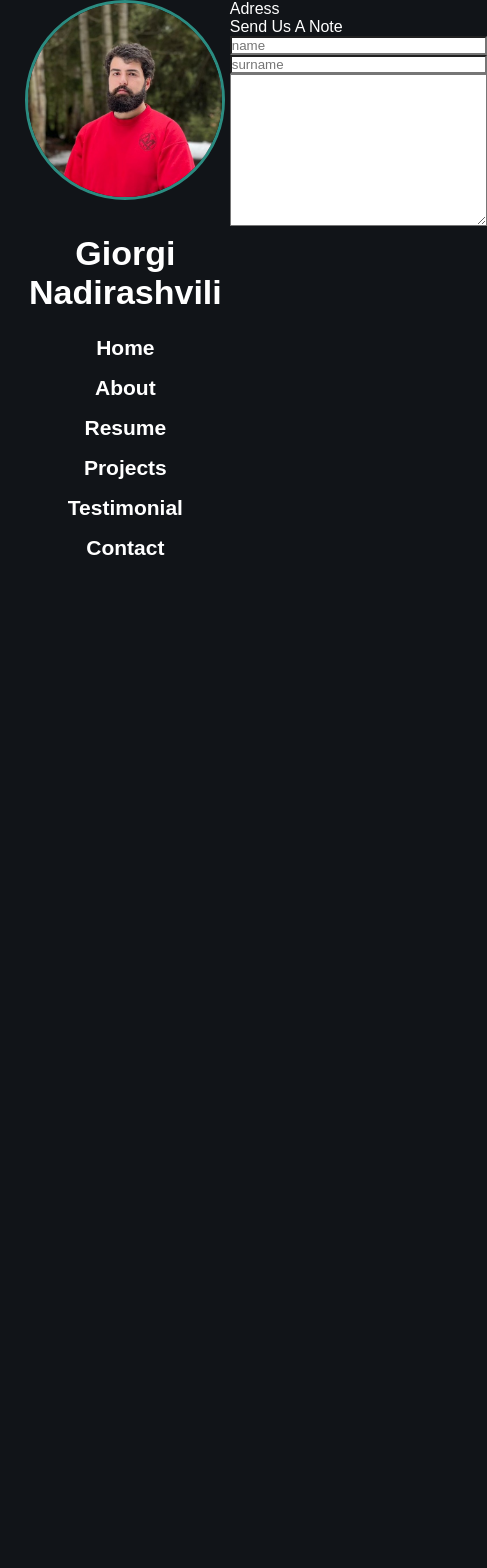
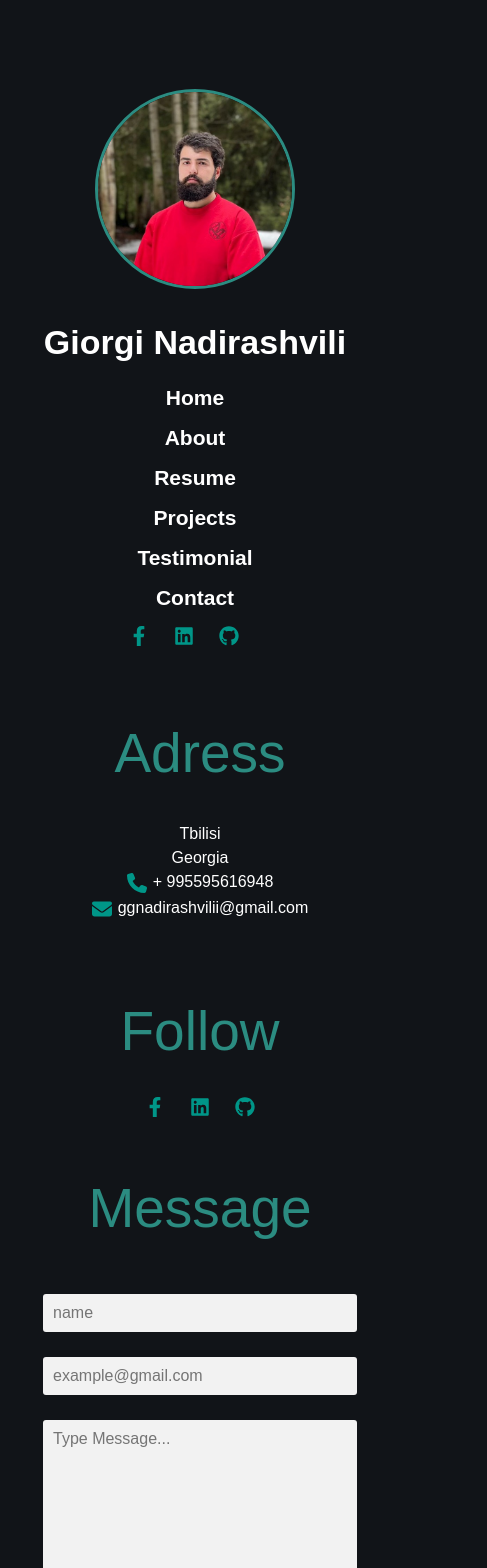
Before and after one commit to GGNadirashvili/reactPortfolio, a React (Create React App) app: page /contact in a window 390 px wide. Shown: the top 1568 px of the page, 487 px wide, since content can reach past the window. Before the commit the page ends 844 px from the top, so only its background shows below. Built offline with nearby package versions, Linux system fonts and the light colour scheme.

Commit message:
add contact page

```diff
--- a/package.json
+++ b/package.json
@@ -3,6 +3,7 @@
   "version": "0.1.0",
   "private": true,
   "dependencies": {
+    "@emailjs/browser": "^3.10.0",
     "@fortawesome/react-fontawesome": "^0.2.0",
     "@testing-library/jest-dom": "^5.16.5",
     "@testing-library/react": "^13.4.0",
--- a/src/components/Contact/Contact.jsx
+++ b/src/components/Contact/Contact.jsx
@@ -1,20 +1,111 @@
 import React from "react";
+import { useState } from "react";
 import Header from "../Header/Header";
+import SocialIcons from "../SocialIcons/SocialIcons";
+import Phone from "../../styles/Icons/Phone";
+import Message from "../../styles/Icons/Message";
+
 function Contact() {
+  const [nameValue, setNameValue] = useState("");
+  const [mailValue, setMailValue] = useState("");
+  const [textareaValue, setTextareaValue] = useState("");
+  const [isSent, setIsSent] = useState(false);
+  const [error, setError] = useState("");
+
+  const isValidEmail = (email) => {
+    const regex = /^[^\s@]+@[^\s@]+\.[^\s@]+$/;
+    return regex.test(email);
+  };
+
+  const SendEmail = (e) => {
+    e.preventDefault();
+    if (nameValue.length < 2) {
+      setError("Name should have at least 2 characters.");
+      return;
+    }
+    if (textareaValue.length < 2) {
+      setError("textarea should have at least 2 characters.");
+      return;
+    }
+    if (!isValidEmail(mailValue)) {
+      setError("Please enter a valid gmail address.");
+      return;
+    }
+    console.log("submited");
+    setNameValue("");
+    setTextareaValue("");
+    setMailValue("");
+    setIsSent(true);
+    setError("");
+  };
+
   return (
     <div className="contact-contaniner container white flex">
       <div className="contact-contaniner__left">
         <Header />
       </div>
-      <div className="contact-contaniner__right">
-        <div className="first">
-          <h2>Adress</h2>
+      <div className="contact-contaniner__right flex">
+        <div className="contact-contaniner__right--first">
+          <div className="flex column adress-cont gap">
+            <h2 className="ttl">Adress</h2>
+            <h3>Tbilisi</h3>
+            <h3>Georgia</h3>
+            <div className="phone flex gap">
+              <Phone />
+              <a href="tel:995595616948">+ 995595616948</a>
+            </div>
+            <div className="mesage flex gap">
+              <Message />{" "}
+              <a href="mailto:example@example.com">ggnadirashvilii@gmail.com</a>
+            </div>
+          </div>
+          <div className="social">
+            <h2 className="ttl">Follow</h2>
+            <div className="icons">
+              <SocialIcons />
+            </div>
+          </div>
         </div>
-        <div className="second flex column">
-          <h2>Send Us A Note</h2>
-          <input type="text" name="" id="" placeholder="name" />
-          <input type="text" name="" id="" placeholder="surname" />
-          <textarea name="text" id="" cols="30" rows="10"></textarea>
+        <div className="contact-contaniner__right--second flex column">
+          <h2 className="ttl">Message</h2>
+          <form onSubmit={SendEmail}>
+            <div className="flex column gap-25">
+              <div className="flex gap-25 input-cont">
+                <input
+                  type="text"
+                  name=""
+                  id=""
+                  placeholder="name"
+                  value={nameValue}
+                  onChange={(e) => setNameValue(e.target.value)}
+                  className={error && nameValue.length < 2 ? "error" : ""}
+                />
+                <input
+                  type="text"
+                  name=""
+                  id=""
+                  placeholder="example@gmail.com"
+                  value={mailValue}
+                  onChange={(e) => setMailValue(e.target.value)}
+                  className={error && !isValidEmail(mailValue) ? "error" : ""}
+                />
+              </div>
+              <textarea
+                name="text"
+                id=""
+                cols="30"
+                rows="10"
+                placeholder="Type Message..."
+                value={textareaValue}
+                onChange={(e) => setTextareaValue(e.target.value)}
+                className={error && textareaValue.length < 2 ? "error" : ""}
+              ></textarea>
+
+              <div className="flex j-center">
+                <button className="btn">Send Message</button>
+              </div>
+            </div>
+          </form>
         </div>
       </div>
     </div>
--- a/src/components/Contact/Contact.scss
+++ b/src/components/Contact/Contact.scss
@@ -1,2 +1,122 @@
 .contact-contaniner {
+  padding-top: 89px;
+  padding-bottom: 89px;
+  .error {
+    border: 2px solid red;
+  }
+  svg {
+    width: 20px;
+    height: 20px;
+    fill: #009688;
+  }
+  .ttl {
+    padding-bottom: 34px;
+  }
+  &__right {
+    width: 70%;
+    align-items: center;
+    justify-content: space-around;
+    &--first {
+      .social {
+        padding-top: 34px;
+      }
+    }
+    &--second {
+      gap: 20px;
+      input,
+      textarea {
+        padding: 10px;
+        border: none;
+        background-color: #f2f2f2;
+        border-radius: 3px;
+        font-size: 16px;
+        max-width: 500px;
+        &:focus {
+          outline: none;
+          box-shadow: 0 0 0 2px #009688;
+        }
+      }
+    }
+  }
+
+  @media only screen and (max-width: 1920px) {
+  }
+  //   1440
+  @media only screen and (max-width: 1679px) {
+  }
+  //1280
+  @media only screen and (max-width: 1439px) {
+    &__right {
+      flex-direction: column;
+      padding-left: 10px;
+
+      &--first {
+        display: flex;
+        gap: 120px;
+        .social {
+          padding-top: 0px;
+        }
+      }
+    }
+  }
+  //992
+  @media only screen and (max-width: 1279px) {
+  }
+  //768
+  @media only screen and (max-width: 991px) {
+  }
+  //480
+  @media only screen and (max-width: 767px) {
+    display: flex;
+    flex-direction: column;
+    &__right {
+      padding-top: 55px;
+      width: 100%;
+      &--first {
+        gap: 25px;
+      }
+      &--second {
+        padding-top: 55px;
+      }
+    }
+  }
+  // 375
+  @media only screen and (max-width: 479px) {
+    &__right {
+      padding-top: 55px;
+      width: 100%;
+
+      &--first {
+        display: flex;
+        flex-direction: column;
+        align-items: center;
+        gap: 80px;
+
+        .adress-cont {
+          display: flex;
+          flex-direction: column;
+          align-items: center;
+        }
+        .social {
+          display: flex;
+          flex-direction: column;
+          align-items: center;
+        }
+      }
+      &--second {
+        padding-top: 55px;
+        display: flex;
+        justify-content: center;
+        align-items: center;
+
+        .input-cont {
+          flex-direction: column;
+          width: 100%;
+          textarea {
+            width: 100%;
+          }
+        }
+      }
+    }
+  }
 }
--- a/src/components/Header/Header.jsx
+++ b/src/components/Header/Header.jsx
@@ -2,6 +2,7 @@
 import { Link } from "react-router-dom";
 import ProfilePhoto from "../../styles/images/me.jpg";
 import { useState } from "react";
+import SocialIcons from "../SocialIcons/SocialIcons";
 
 function Header() {
   const [activePage, setActivePage] = useState("/");
@@ -48,6 +49,7 @@
             Contact
           </Link>
         </li>
+        <SocialIcons/>
       </ul>
     </div>
   );
--- /dev/null
+++ b/src/components/SocialIcons/SocialIcons.jsx
@@ -0,0 +1,31 @@
+import React from "react";
+import Facebook from "../../styles/Icons/Facebook";
+import Linkedin from "../../styles/Icons/Linkedin";
+import Github from "../../styles/Icons/Github";
+function SocialIcons() {
+  const handleFacebook = () => {
+    window.open("https://www.facebook.com/Nadirashvili"); // Replace with your desired Facebook link
+  };
+  const handleLinkedin = () => {
+    window.open("https://www.linkedin.com/in/giorgi-nadirashvili-a67045216"); // Replace with your desired Facebook link
+  };
+  const handleGithub = () => {
+    window.open("https://github.com/GGNadirashvili"); // Replace with your desired Facebook link
+  };
+
+  return (
+    <div className="flex gap-25">
+      <div onClick={handleFacebook} className="pointer">
+        <Facebook />
+      </div>
+      <div onClick={handleLinkedin} className="pointer">
+        <Linkedin />
+      </div>
+      <div onClick={handleGithub} className="pointer">
+        <Github />
+      </div>
+    </div>
+  );
+}
+
+export default SocialIcons;
--- /dev/null
+++ b/src/styles/Icons/Facebook.jsx
@@ -0,0 +1,11 @@
+import React from "react";
+
+function Facebook() {
+  return (
+    <svg xmlns="http://www.w3.org/2000/svg" viewBox="0 0 320 512">
+      <path d="M279.14 288l14.22-92.66h-88.91v-60.13c0-25.35 12.42-50.06 52.24-50.06h40.42V6.26S260.43 0 225.36 0c-73.22 0-121.08 44.38-121.08 124.72v70.62H22.89V288h81.39v224h100.17V288z" />
+    </svg>
+  );
+}
+
+export default Facebook;
--- /dev/null
+++ b/src/styles/Icons/Github.jsx
@@ -0,0 +1,11 @@
+import React from "react";
+
+function Github() {
+  return (
+    <svg xmlns="http://www.w3.org/2000/svg" viewBox="0 0 496 512">
+      <path d="M165.9 397.4c0 2-2.3 3.6-5.2 3.6-3.3.3-5.6-1.3-5.6-3.6 0-2 2.3-3.6 5.2-3.6 3-.3 5.6 1.3 5.6 3.6zm-31.1-4.5c-.7 2 1.3 4.3 4.3 4.9 2.6 1 5.6 0 6.2-2s-1.3-4.3-4.3-5.2c-2.6-.7-5.5.3-6.2 2.3zm44.2-1.7c-2.9.7-4.9 2.6-4.6 4.9.3 2 2.9 3.3 5.9 2.6 2.9-.7 4.9-2.6 4.6-4.6-.3-1.9-3-3.2-5.9-2.9zM244.8 8C106.1 8 0 113.3 0 252c0 110.9 69.8 205.8 169.5 239.2 12.8 2.3 17.3-5.6 17.3-12.1 0-6.2-.3-40.4-.3-61.4 0 0-70 15-84.7-29.8 0 0-11.4-29.1-27.8-36.6 0 0-22.9-15.7 1.6-15.4 0 0 24.9 2 38.6 25.8 21.9 38.6 58.6 27.5 72.9 20.9 2.3-16 8.8-27.1 16-33.7-55.9-6.2-112.3-14.3-112.3-110.5 0-27.5 7.6-41.3 23.6-58.9-2.6-6.5-11.1-33.3 2.6-67.9 20.9-6.5 69 27 69 27 20-5.6 41.5-8.5 62.8-8.5s42.8 2.9 62.8 8.5c0 0 48.1-33.6 69-27 13.7 34.7 5.2 61.4 2.6 67.9 16 17.7 25.8 31.5 25.8 58.9 0 96.5-58.9 104.2-114.8 110.5 9.2 7.9 17 22.9 17 46.4 0 33.7-.3 75.4-.3 83.6 0 6.5 4.6 14.4 17.3 12.1C428.2 457.8 496 362.9 496 252 496 113.3 383.5 8 244.8 8zM97.2 352.9c-1.3 1-1 3.3.7 5.2 1.6 1.6 3.9 2.3 5.2 1 1.3-1 1-3.3-.7-5.2-1.6-1.6-3.9-2.3-5.2-1zm-10.8-8.1c-.7 1.3.3 2.9 2.3 3.9 1.6 1 3.6.7 4.3-.7.7-1.3-.3-2.9-2.3-3.9-2-.6-3.6-.3-4.3.7zm32.4 35.6c-1.6 1.3-1 4.3 1.3 6.2 2.3 2.3 5.2 2.6 6.5 1 1.3-1.3.7-4.3-1.3-6.2-2.2-2.3-5.2-2.6-6.5-1zm-11.4-14.7c-1.6 1-1.6 3.6 0 5.9 1.6 2.3 4.3 3.3 5.6 2.3 1.6-1.3 1.6-3.9 0-6.2-1.4-2.3-4-3.3-5.6-2z" />
+    </svg>
+  );
+}
+
+export default Github;
--- /dev/null
+++ b/src/styles/Icons/Linkedin.jsx
@@ -0,0 +1,11 @@
+import React from "react";
+
+function Linkedin() {
+  return (
+    <svg xmlns="http://www.w3.org/2000/svg" viewBox="0 0 448 512">
+      <path d="M416 32H31.9C14.3 32 0 46.5 0 64.3v383.4C0 465.5 14.3 480 31.9 480H416c17.6 0 32-14.5 32-32.3V64.3c0-17.8-14.4-32.3-32-32.3zM135.4 416H69V202.2h66.5V416zm-33.2-243c-21.3 0-38.5-17.3-38.5-38.5S80.9 96 102.2 96c21.2 0 38.5 17.3 38.5 38.5 0 21.3-17.2 38.5-38.5 38.5zm282.1 243h-66.4V312c0-24.8-.5-56.7-34.5-56.7-34.6 0-39.9 27-39.9 54.9V416h-66.4V202.2h63.7v29.2h.9c8.9-16.8 30.6-34.5 62.9-34.5 67.2 0 79.7 44.3 79.7 101.9V416z" />
+    </svg>
+  );
+}
+
+export default Linkedin;
--- /dev/null
+++ b/src/styles/Icons/Message.jsx
@@ -0,0 +1,11 @@
+import React from "react";
+
+function Message() {
+  return (
+    <svg xmlns="http://www.w3.org/2000/svg" viewBox="0 0 512 512">
+      <path d="M48 64C21.5 64 0 85.5 0 112c0 15.1 7.1 29.3 19.2 38.4L236.8 313.6c11.4 8.5 27 8.5 38.4 0L492.8 150.4c12.1-9.1 19.2-23.3 19.2-38.4c0-26.5-21.5-48-48-48H48zM0 176V384c0 35.3 28.7 64 64 64H448c35.3 0 64-28.7 64-64V176L294.4 339.2c-22.8 17.1-54 17.1-76.8 0L0 176z" />
+    </svg>
+  );
+}
+
+export default Message;
--- /dev/null
+++ b/src/styles/Icons/Phone.jsx
@@ -0,0 +1,11 @@
+import React from "react";
+
+function Phone() {
+  return (
+    <svg xmlns="http://www.w3.org/2000/svg" viewBox="0 0 512 512">
+      <path d="M164.9 24.6c-7.7-18.6-28-28.5-47.4-23.2l-88 24C12.1 30.2 0 46 0 64C0 311.4 200.6 512 448 512c18 0 33.8-12.1 38.6-29.5l24-88c5.3-19.4-4.6-39.7-23.2-47.4l-96-40c-16.3-6.8-35.2-2.1-46.3 11.6L304.7 368C234.3 334.7 177.3 277.7 144 207.3L193.3 167c13.7-11.2 18.4-30 11.6-46.3l-40-96z" />
+    </svg>
+  );
+}
+
+export default Phone;
--- a/src/styles/_styles.scss
+++ b/src/styles/_styles.scss
@@ -111,6 +111,7 @@
 
 .ttl {
   font-size: 55px;
+  color: rgb(43, 140, 129);
 
   //   1440
   @media only screen and (max-width: 1679px) {
```
Also changed, not shown: 1 other file (tests, documents, lock files or other folders).
